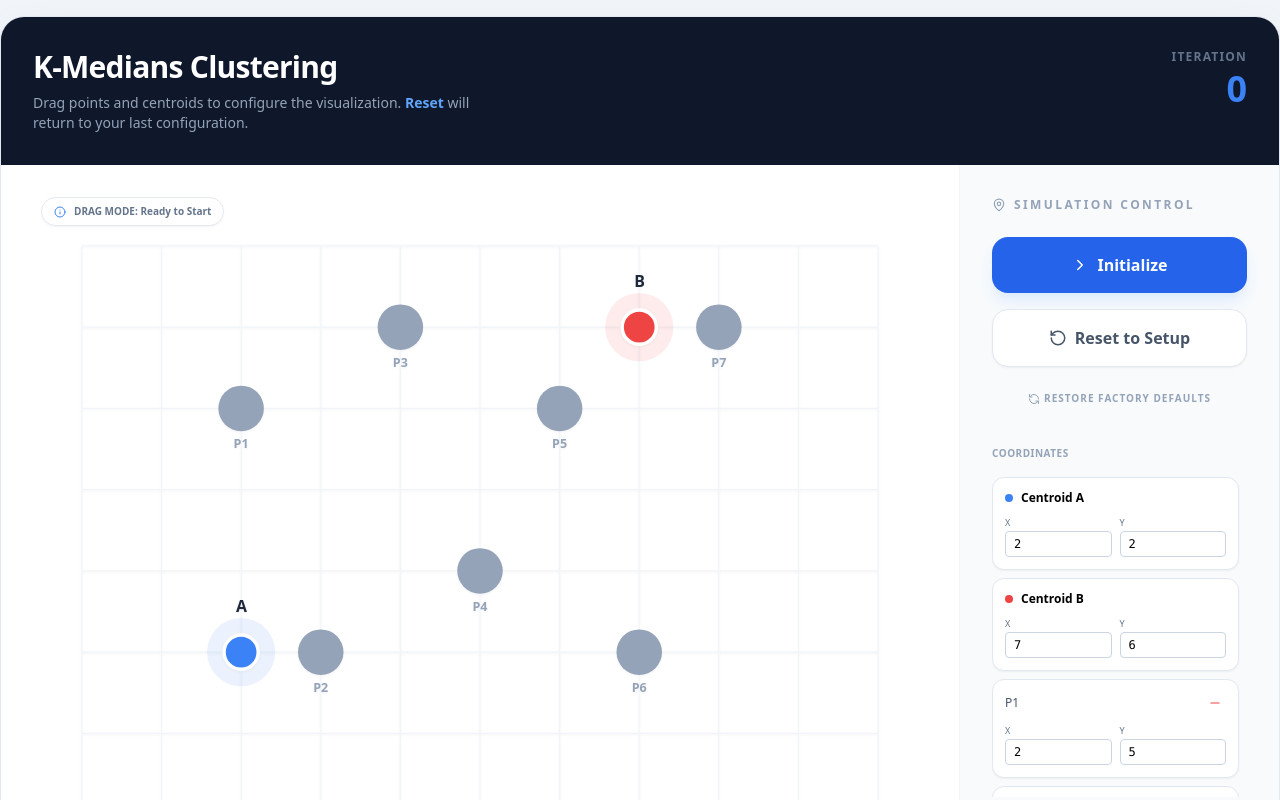
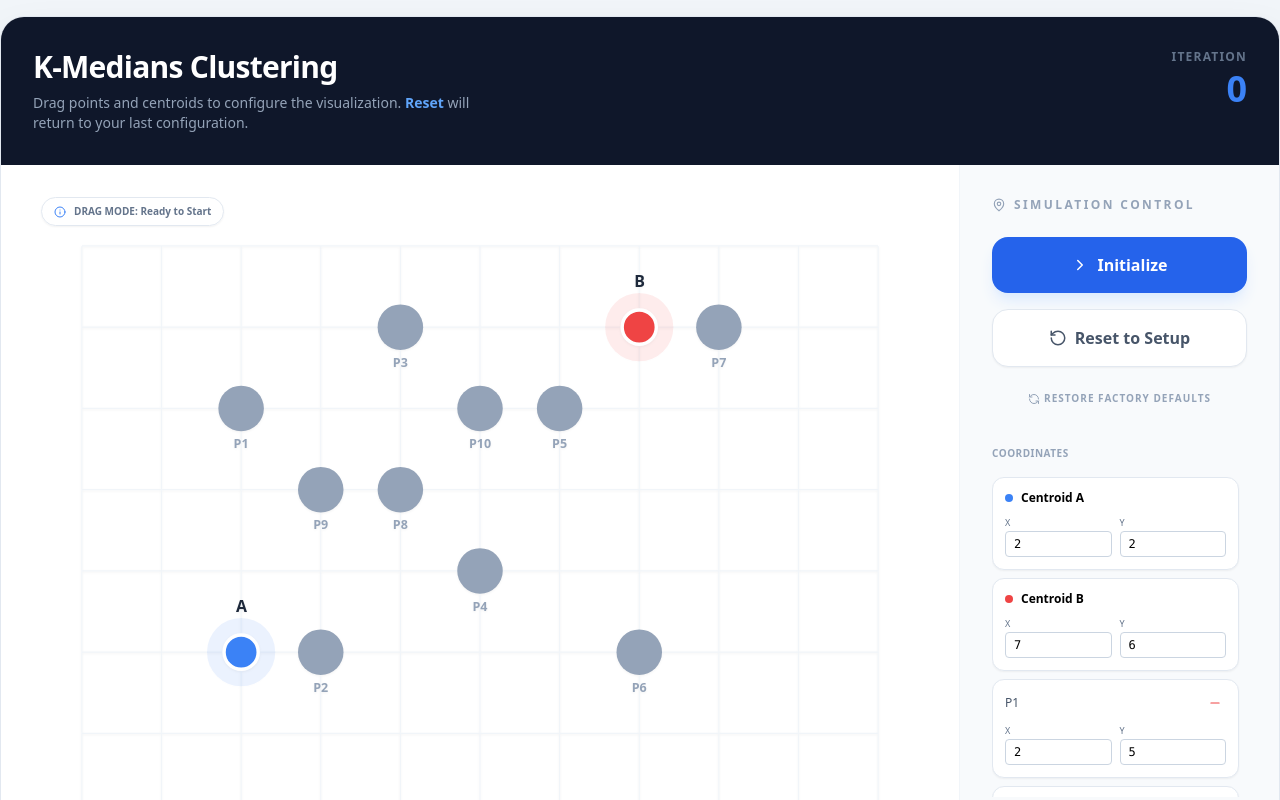
Before and after one commit to razvanalex/k-medians-demo, a React (Vite) app: page / in a window 1280 px wide. Shown: the top 800 px of the page. Built offline with nearby package versions, Linux system fonts and the light colour scheme.

Commit message:
feat: Add three new default points

```diff
--- a/src/main.jsx
+++ b/src/main.jsx
@@ -18,7 +18,10 @@ const ClusteringDemo = () => {
         { id: 'P4', x: 5, y: 3, cluster: null },
         { id: 'P5', x: 6, y: 5, cluster: null },
         { id: 'P6', x: 7, y: 2, cluster: null },
-        { id: 'P7', x: 8, y: 6, cluster: null }
+        { id: 'P7', x: 8, y: 6, cluster: null },
+        { id: 'P8', x: 4, y: 4, cluster: null },
+        { id: 'P9', x: 3, y: 4, cluster: null },
+        { id: 'P10', x: 5, y: 5, cluster: null }
     ];
 
     const DEFAULT_CENTROIDS = [
```
